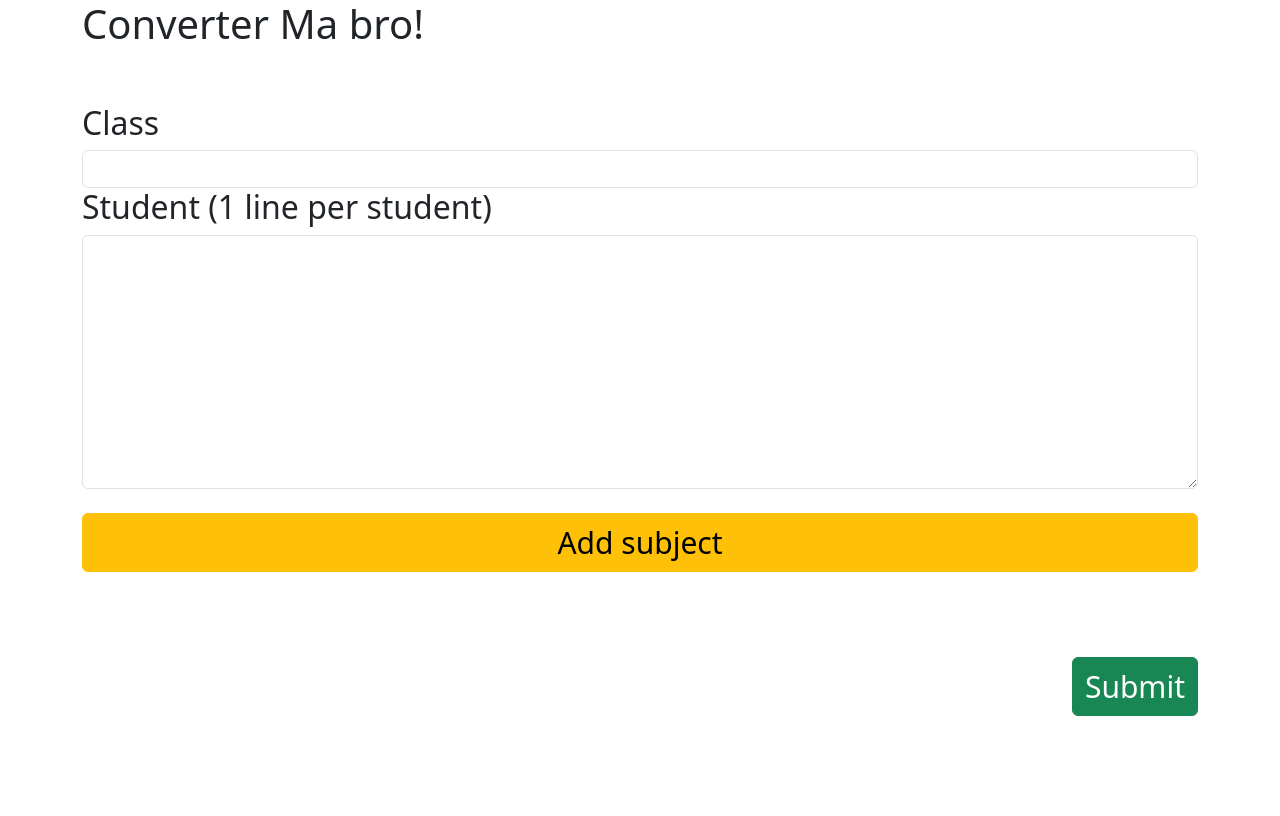
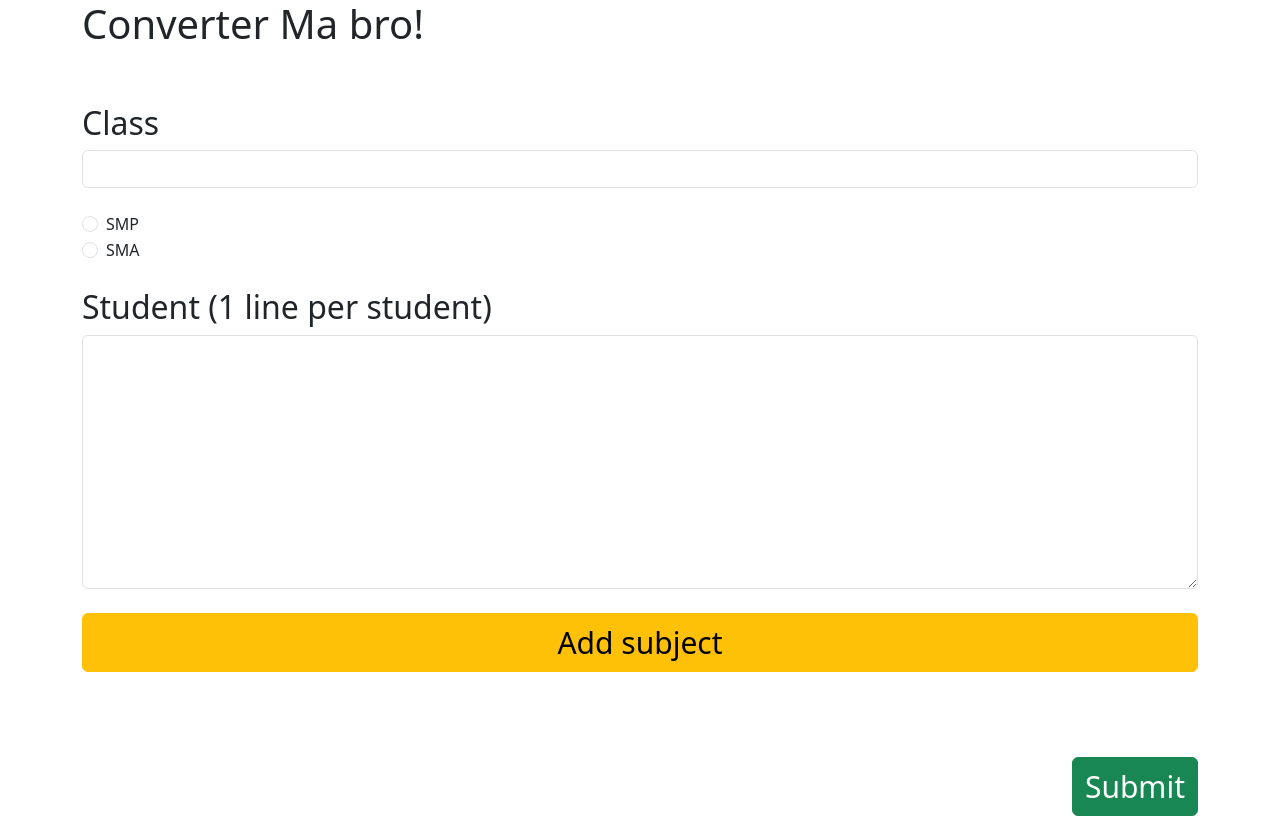
Before and after one commit to deniarifandi/smp_lampiran, a PHP site: page / in a window 1280 px wide. Before the commit the page ends 716 px from the top, so only its background shows below. Run offline with PHP 8.4, Linux system fonts and the light colour scheme.

Commit message:
update baynak

```diff
--- a/index.php
+++ b/index.php
@@ -15,6 +15,21 @@
         <div class="col-md-12">
           <h2>Class</h2>
           <input type="text" style="width:100%" rows="10" name="kelas" class="form-control"></input>
+          <br>
+         <div class="form-check">
+            <input class="form-check-input" type="radio" name="jenjang" id="flexRadioDefault1" required value="1">
+            <label class="form-check-label" for="flexRadioDefault1">
+              SMP
+            </label>
+          </div>
+          <div class="form-check">
+            <input class="form-check-input" type="radio" name="jenjang" id="flexRadioDefault2" required value="2">
+            <label class="form-check-label" for="flexRadioDefault2">
+              SMA
+            </label>
+          </div>
+          <br>
+
         </div>
         <div class="col-md-12">
           <h2>Student (1 line per student)</h2>
```
Also changed, not shown: print.php (+14 -6 lines), Logo.png (deleted), logo.jpg (added), logosma.jpg (added), 1 other file.
